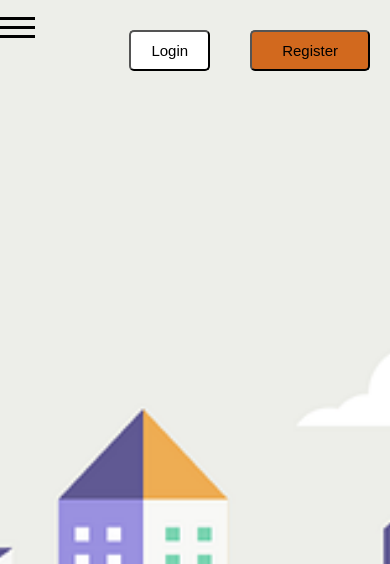
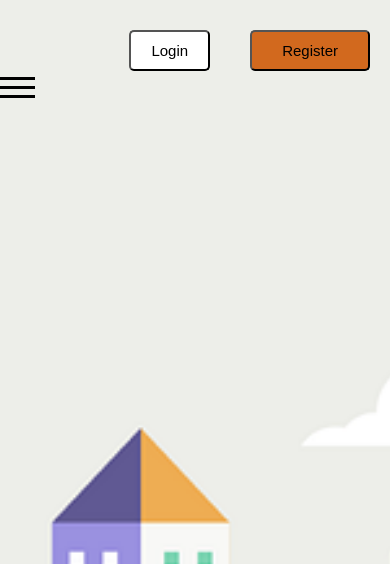
Before and after one commit to Papito111-gif/npower, a plain HTML site: page index.html in a window 390 px wide. Shown: the top 564 px of the page. Drawn offline with Linux system fonts and the light colour scheme.

Commit message:
initial commit

```diff
--- a/index.html
+++ b/index.html
@@ -5,6 +5,7 @@
     <meta name="viewport" content="width=device-width, initial-scale=1.0">
     <title>npower</title>
     <link rel="stylesheet" href="style.css">
+    <link rel="stylesheet" href="https://cdnjs.cloudflare.com/ajax/libs/font-awesome/4.7.0/css/font-awesome.min.css">
 </head>
 <body>
      <div class="mee">
--- a/style.css
+++ b/style.css
@@ -184,7 +184,7 @@ text-align: center;
         display:block;
         margin-right:100px;
         margin-bottom:300px;
-        margin-top: -90px;
+        margin-top: -30px;
     }
     ul{
         margin-left:70px;
```
